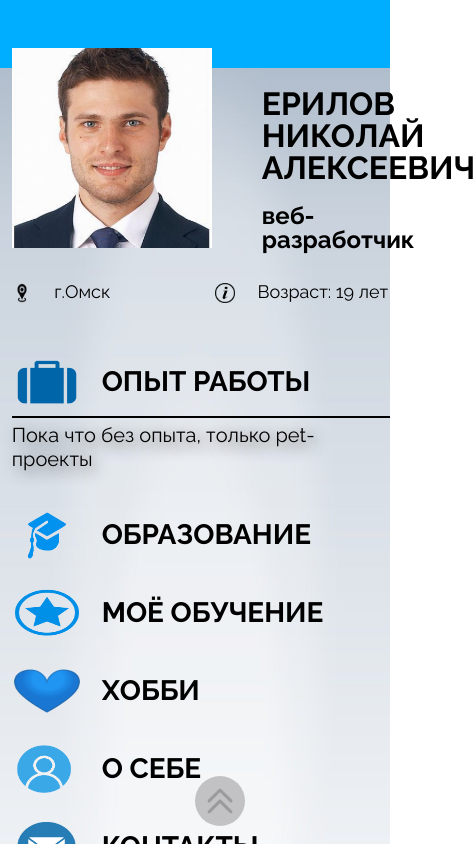
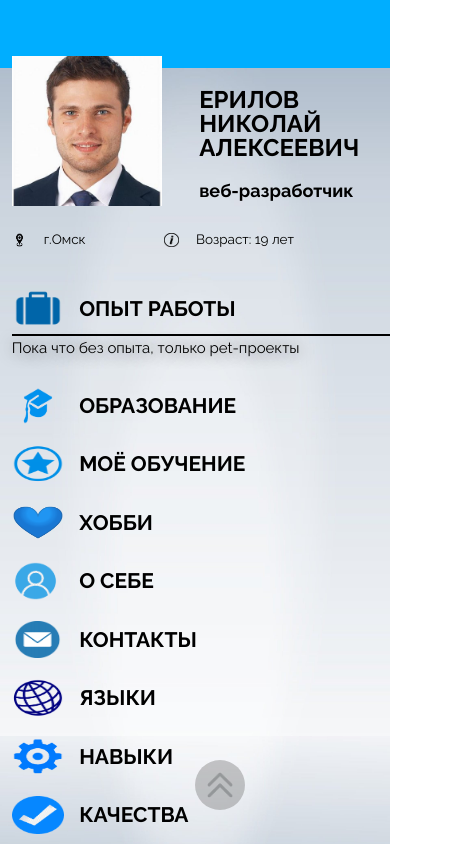
Before and after one commit to BodySites/portfolio, a plain HTML site: page index.html in a window 390 px wide. Both pictures are taken after a click on the heading "ОПЫТ РАБОТЫ". Shown: the top 844 px of the page, 475 px wide, since content can reach past the window. Drawn offline with Linux system fonts and the light colour scheme.

Commit message:
Add files via upload

```diff
--- a/styles/style.css
+++ b/styles/style.css
@@ -110,7 +110,7 @@ body {
    width: 60%;
    min-height: 100%;
    left: 3%;
-   top: 20px;
+   top: 1.25em;
 }
 
 .content-right {
@@ -118,12 +118,13 @@ body {
    width: 32%;
    min-height: 100%;
    left: 65%;
-   top: 20px;
+   top: 1.25em;
 }
 
 @media screen and (max-width:850px) {
    body {
       background: none;
+      font-size: 12px;
    }
 
    .content {
@@ -153,18 +154,18 @@ body {
 }
 
 .item-content {
-   padding-bottom: 50px;
+   padding-bottom: 3.125em;
 }
 
 .main-info {
-   height: 280px;
+   height: 17.5em;
 }
 
 .main-info>img {
    position: absolute;
-   width: 200px;
-   height: 200px;
-   top: -35px;
+   width: 12.5em;
+   height: 12.5em;
+   top: -2.185em;
    transition: all 1s ease-in-out;
    -moz-transition: all 1s ease-in-out;
    -webkit-transition: all 1s ease-in-out;
@@ -187,33 +188,33 @@ body {
 }
 
 .FIO {
-   font-size: 32px;
+   font-size: 2em;
    font-weight: bold;
-   padding-left: 250px;
+   padding-left: 7.812em;
 }
 
 .profession {
-   font-size: 24px;
+   font-size: 1.5em;
    font-weight: bold;
-   padding: 20px 0 0 250px;
+   padding: 1.25em 0 0 10.415em;
 }
 
 .info {
    position: absolute;
-   top: 200px;
-   font-size: 18px;
+   top: 11.111em;
+   font-size: 1.125em;
 }
 
 .icon-location {
-   height: 20px;
-   width: 20px;
-   margin-right: 18px;
+   height: 1.111em;
+   width: 1.111em;
+   margin-right: 1em;
 }
 
 .icon-age {
-   height: 20px;
-   width: 20px;
-   margin: 0 18px 0 100px;
+   height: 1.111em;
+   width: 1.111em;
+   margin: 0 1em 0 5.555em;
 }
 
 .location {}
@@ -224,7 +225,7 @@ body {
 
 .title-item {
    display: inline-block;
-   font-size: 28px;
+   font-size: 1.75em;
    font-weight: bold;
    position: relative;
    cursor: pointer;
@@ -232,14 +233,14 @@ body {
 
 .ico-title {
    position: absolute;
-   width: 70px;
-   height: 50px;
-   top: -11px;
+   width: 2.5em;
+   height: 1.785em;
+   top: -0.392em;
    left: 0;
 }
 
 .title {
-   padding-left: 90px;
+   padding-left: 3.214em;
 }
 
 .title:hover {
@@ -253,11 +254,11 @@ body {
 
 .information {
    border-top: 2px solid black;
-   margin-top: 20px;
-   padding-top: 5px;
-   font-size: 20px;
+   margin-top: 1em;
+   padding-top: 0.25em;
+   font-size: 1.25em;
    line-height: 1.2;
-   text-shadow: 4px 4px 15px rgb(79, 79, 79);
+   text-shadow: 0.5px 0.5px 15px rgb(79, 79, 79);
 }
 
 .education {}
@@ -284,10 +285,10 @@ body {
 .courses-list li::before {
    content: '';
    display: inline-block;
-   width: 8px;
-   height: 8px;
-   margin-right: 17px;
-   margin-bottom: 2px;
+   width: 0.4em;
+   height: 0.4em;
+   margin-right: 0.85em;
+   margin-bottom: 0.1em;
    background-color: black;
    border-radius: 50%;
 }
@@ -308,10 +309,10 @@ body {
 
 #ico-about {
    position: absolute;
-   width: 100px;
-   height: 50px;
-   top: -11px;
-   left: -18px;
+   width: 3.571em;
+   height: 1.785em;
+   top: -0.393em;
+   left: -0.643em;
 }
 
 .contacts {}
@@ -319,25 +320,25 @@ body {
 .email-info {}
 
 .contact-item {
-   padding: 5px 0;
+   padding: 0.25em 0;
 }
 
 .ico-contact {
-   width: 70px;
-   height: 40px;
+   width: 3.5em;
+   height: 2em;
 }
 
 #ico-contacts {
    position: absolute;
-   width: 105px;
-   height: 50px;
-   top: -11px;
-   left: -18px;
+   width: 3.75em;
+   height: 1.785em;
+   top: -0.393em;
+   left: -0.643em;
 }
 
 .contact {
    display: inline-block;
-   padding-top: 5px;
+   padding-top: 0.25em;
 }
 
 .tel-info {}
@@ -353,16 +354,16 @@ body {
 .skills {}
 
 .skills-list {
-   padding-top: 10px;
+   padding-top: 0.5em;
 }
 
 .skills-list li>progress {
    display: block;
-   margin-left: 25px;
-   margin-top: 5px;
-   border-radius: 4px 4px 4px 4px;
+   margin-left: 1.25em;
+   margin-top: 0.25em;
+   border-radius: 0.2em 0.2em 0.2em 0.2em;
    width: 95%;
-   height: 5px;
+   height: 0.25em;
    overflow: hidden;
 }
 
@@ -385,10 +386,10 @@ body {
 .skills-list li::before {
    content: '';
    display: inline-block;
-   width: 8px;
-   height: 8px;
-   margin-right: 17px;
-   margin-bottom: 2px;
+   width: 0.4em;
+   height: 0.4em;
+   margin-right: 0.85em;
+   margin-bottom: 0.1em;
    background-color: rgb(0, 145, 255);
    border-radius: 50%;
 }
@@ -404,22 +405,22 @@ body {
 .qualities {}
 
 .quality-list {
-   padding-top: 10px;
+   padding-top: 0.5em;
 }
 
 .quality-list li::before {
    content: '';
    display: inline-block;
-   width: 8px;
-   height: 8px;
-   margin-right: 17px;
-   margin-bottom: 2px;
+   width: 0.4em;
+   height: 0.4em;
+   margin-right: 0.85em;
+   margin-bottom: 0.1em;
    background-color: rgb(0, 145, 255);
    border-radius: 50%;
 }
 
 .quality-list li {
-   margin-bottom: 5px;
+   margin-bottom: 0.25em;
 }
 
 .up {
@@ -427,7 +428,7 @@ body {
    position: fixed;
    width: 50px;
    height: 50px;
-   top: 92%;
+   top: 90vh;
    border-radius: 50%;
    background-color: rgb(118, 118, 118);
    left: 50%;
```
